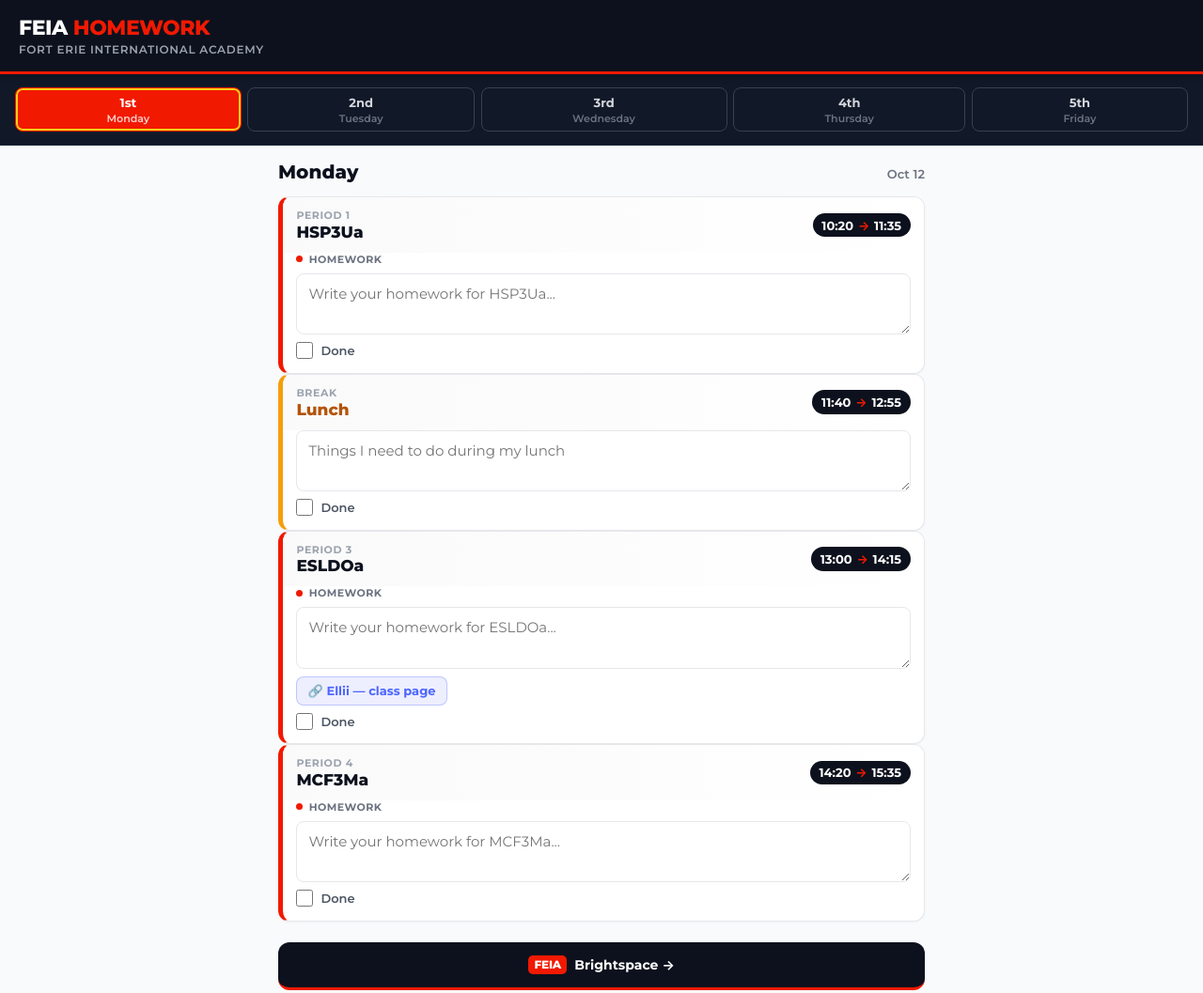
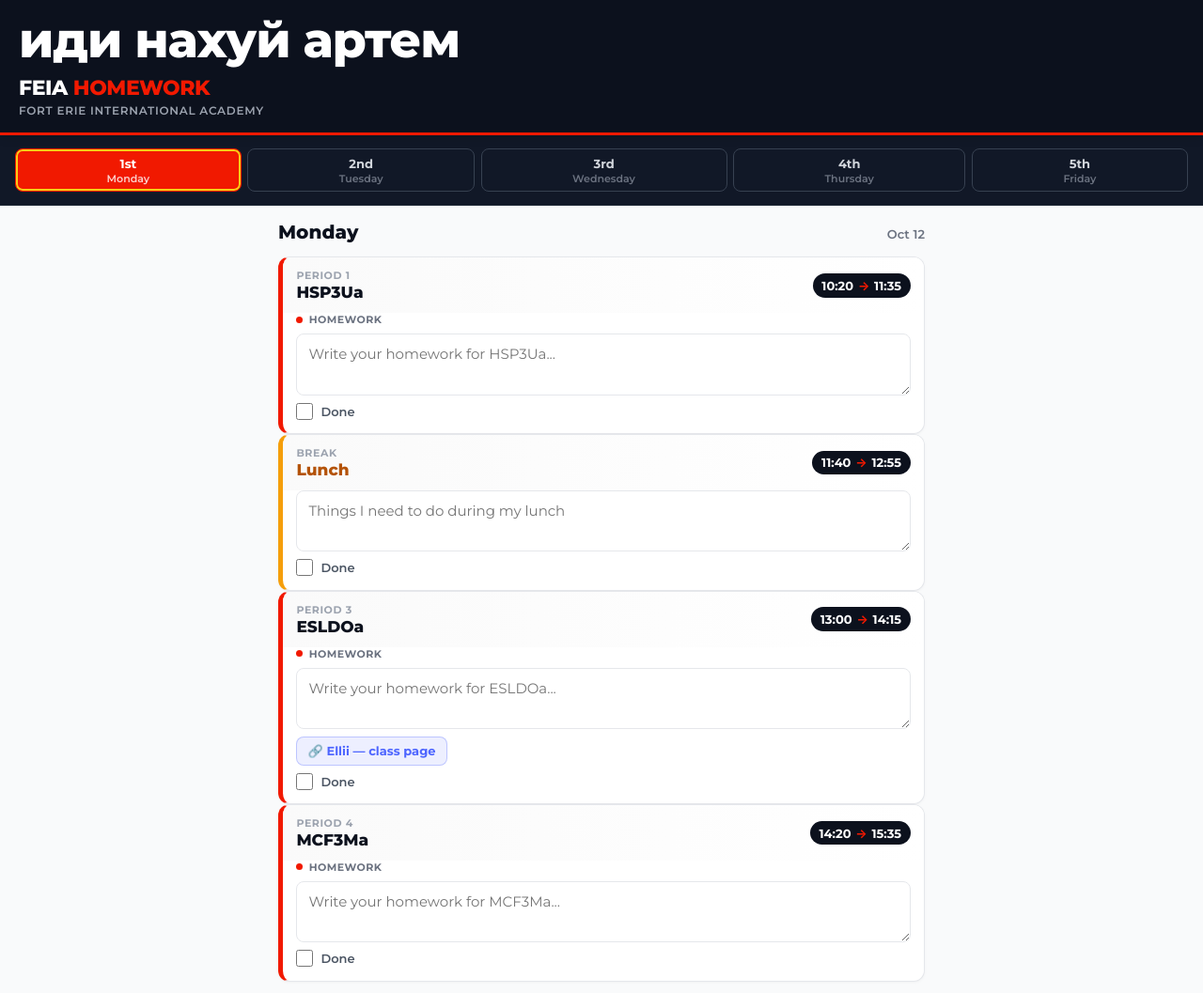
Before and after one commit to n4jj6dfd9s-stack/feia-homework, a plain HTML site: page index.html in a window 1280 px wide. Shown: the top 1057 px of the page at 94% size. Drawn offline with Linux system fonts and the light colour scheme.

Commit message:
Restore FEIA logo icon, add big header text

```diff
--- a/index.html
+++ b/index.html
@@ -9,8 +9,8 @@
   <meta name="apple-mobile-web-app-title" content="FEIA Homework" />
   <meta name="theme-color" content="#0c111d" />
   <link rel="manifest" href="./manifest.json" />
-  <link rel="apple-touch-icon" href="./apple-touch-icon-v2.png" />
-  <link rel="icon" type="image/png" sizes="192x192" href="./icon-192-v2.png" />
+  <link rel="apple-touch-icon" href="./apple-touch-icon-v3.png" />
+  <link rel="icon" type="image/png" sizes="192x192" href="./icon-192-v3.png" />
   <title>FEIA Homework</title>
   <link href="https://fonts.googleapis.com/css2?family=Montserrat:wght@400;500;600;700;800&display=swap"
     rel="stylesheet" />
@@ -55,6 +55,17 @@
       font-weight: 800;
       font-size: 1.375rem;
       letter-spacing: -0.02em;
+    }
+
+    .rant {
+      font-weight: 800;
+      font-size: clamp(1.75rem, 9vw, 3.25rem);
+      line-height: 1.05;
+      letter-spacing: -0.02em;
+      color: #fff;
+      text-transform: lowercase;
+      margin-bottom: 0.6rem;
+      word-break: break-word;
     }
 
     .logo span {
@@ -366,6 +377,7 @@
 
 <body>
   <header>
+    <div class="rant">иди нахуй артем</div>
     <div class="logo">FEIA<span> HOMEWORK</span></div>
     <div class="header-sub">Fort Erie International Academy</div>
   </header>
--- a/sw.js
+++ b/sw.js
@@ -1,5 +1,5 @@
-const CACHE = "feia-homework-v9";
-const FILES = ["./", "./index.html", "./manifest.json", "./icon.svg", "./icon-192-v2.png", "./icon-512-v2.png", "./apple-touch-icon-v2.png"];
+const CACHE = "feia-homework-v10";
+const FILES = ["./", "./index.html", "./manifest.json", "./icon.svg", "./icon-192-v3.png", "./icon-512-v3.png", "./apple-touch-icon-v3.png"];
 
 self.addEventListener("install", (e) => {
   e.waitUntil(caches.open(CACHE).then((c) => c.addAll(FILES)).then(() => self.skipWaiting()));
```
Also changed, not shown: apple-touch-icon-v2.png (deleted), apple-touch-icon-v3.png (added), apple-touch-icon.png (deleted), icon-192-v2.png (deleted), icon-192-v3.png (added), icon-192.png (deleted), icon-512-v2.png (deleted), icon-512-v3.png (added), icon-512.png (deleted), icon.svg, manifest.json.
